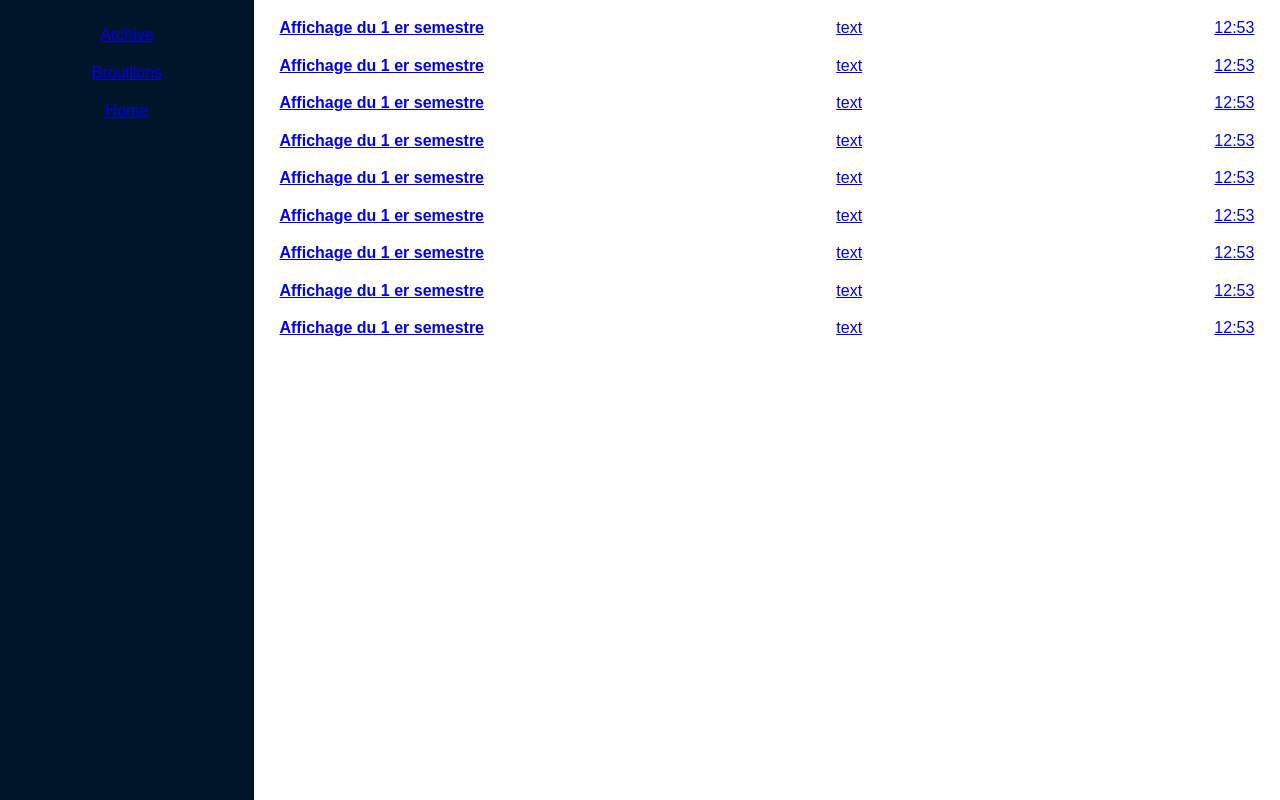
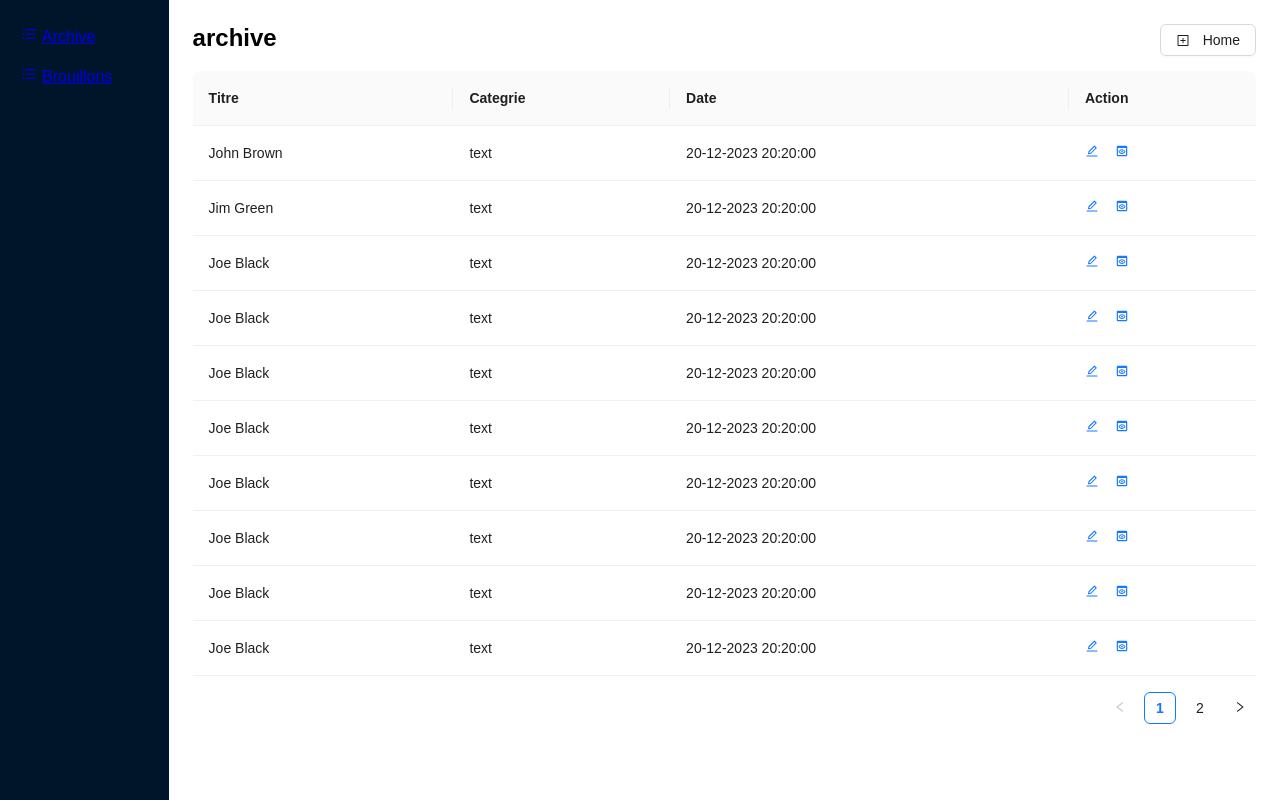
Before and after one commit to i-Glow/systeme-affichage, a React (Vite) app in the folder client/: page /archive in a window 1280 px wide. Built offline with nearby package versions, Linux system fonts and the light colour scheme.

Commit message:
Archive page completed , stil some href problem in edit and view , icon on leftSide

```diff
--- a/client/index.css
+++ /dev/null
@@ -1,3 +0,0 @@
-#root{
-    min-height: 100vh;
-}
--- a/client/index.html
+++ b/client/index.html
@@ -3,8 +3,6 @@
   <head>
     <meta charset="UTF-8" />
     <link rel="icon" type="image/svg+xml" href="/vite.svg" />
-
-    <link rel="stylesheet" href="./index.css">
     <meta name="viewport" content="width=device-width, initial-scale=1.0" />
     <title>Vite + React + TS</title>
   </head>
--- a/client/package.json
+++ b/client/package.json
@@ -13,6 +13,7 @@
     "axios": "^1.3.3",
     "react": "^18.2.0",
     "react-dom": "^18.2.0",
+    "react-icons": "^4.7.1",
     "react-router-dom": "^6.8.1",
     "styled-components": "^5.3.6"
   },
--- a/client/src/App.tsx
+++ b/client/src/App.tsx
@@ -1,22 +1,23 @@
+import { Routes, Route, BrowserRouter } from "react-router-dom";
 
-import { Routes, Route, BrowserRouter } from "react-router-dom"
-
-import HomePage from './pages/Layout'
-import Home from './pages/Home'
-import Archive from './pages/Archive'
-import Brouillons from './pages/Brouillons'
+import HomePage from "./pages/Layout";
+import Home from "./pages/Home";
+import Archive from "./pages/Archive";
+import Brouillons from "./pages/Brouillons";
+import ArchiveDetail from "./pages/ArchiveDetail";
 function App() {
   return (
     <BrowserRouter>
       <Routes>
-          <Route path="/" element={ <HomePage/> }>
-               <Route path="archive" element={ <Archive/> }></Route>
-                <Route path="Home" element={ <Home/> }></Route>
-                <Route path="Brouillons" element={ <Brouillons/> }></Route>
-          </Route>
+        <Route path="/" element={<HomePage />}>
+          <Route path="archive" element={<Archive />}></Route>
+          <Route path="archive/:archiveId" element={<ArchiveDetail />}></Route>
+          <Route path="Home" element={<Home />}></Route>
+          <Route path="Brouillons" element={<Brouillons />}></Route>
+        </Route>
       </Routes>
     </BrowserRouter>
-    )
+  );
 }
 
 export default App;
--- a/client/src/components/Style/Style.ts
+++ b/client/src/components/Style/Style.ts
@@ -1,33 +1,60 @@
 import styled from "styled-components";
 export const Input = styled.input`
-    border: 1px solid #787CE3;
-`
+  border: 1px solid #787ce3;
+`;
 export const LeftSide = styled.div`
-    display:flex;
-    flex-direction:column;
-    align-items: center;
-    width: 25%;
+  display: flex;
+  flex-direction: column;
+  align-items: flex-start;
+  width: 15%;
   background-color: #001529;
   color: white;
-    gap:20px;
+  gap: 20px;
   padding-top: 2%;
-`
+  padding-left: 1.65%;
+`;
 export const ConatinerFLex = styled.div`
-    display:flex;
+  display: flex;
   min-height: 100vh;
   width: 100%;
-`
+`;
 export const Items = styled.div`
   display: flex;
   justify-content: space-between;
   width: 100%;
   margin-top: 2%;
-`
+`;
 export const Main = styled.div`
   display: flex;
   width: 100%;
-    padding:0 2% 0 2%;
-`
+  padding: 24px;
+  flex-direction: column;
+`;
 export const Div = styled.div`
   width: 100%;
-`
+`;
+export const MainContainer = styled(Main)`
+  justify-content: center;
+  flex-direction: column;
+  gap: 20px;
+  height: 100%;
+  & > * {
+    display: flex;
+    margin: 2% auto;
+  }
+`;
+export const DivSpaceAround = styled.div`
+  display: flex;
+  justify-content: space-evenly;
+  width: 100%;
+`;
+export const DivSpaceBettwen = styled.div`
+  display: flex;
+  justify-content: space-between;
+  width: 100%;
+  margin-bottom: 1.4%;
+`;
+export const SvgPosition = styled.span`
+  margin-right: 5px;
+  transform: translateY(1.5px);
+`;
--- a/client/src/pages/Archive.tsx
+++ b/client/src/pages/Archive.tsx
@@ -1,79 +1,196 @@
 import React from "react";
-import { Items,Div } from "../components/Style/Style";
-import { Link, Navigate } from "react-router-dom"
+import { Items, Div, SvgPosition } from "../components/Style/Style";
+import { Link, Navigate, useNavigate } from "react-router-dom";
 const array = [
   {
-    id:1,
+    id: 1,
     titre: "Affichage du 1 er semestre",
     date: "12:53",
     categorie: "text",
   },
   {
-    id:2,
+    id: 2,
     titre: "Affichage du 1 er semestre",
     date: "12:53",
     categorie: "text",
   },
   {
-    id:3,
+    id: 3,
     titre: "Affichage du 1 er semestre",
     date: "12:53",
     categorie: "text",
   },
   {
-    id:4,
+    id: 4,
     titre: "Affichage du 1 er semestre",
     date: "12:53",
     categorie: "text",
   },
   {
-    id:5,
+    id: 5,
     titre: "Affichage du 1 er semestre",
     date: "12:53",
     categorie: "text",
   },
   {
-    id:6,
+    id: 6,
     titre: "Affichage du 1 er semestre",
     date: "12:53",
     categorie: "text",
   },
   {
-    id:7,
+    id: 7,
     titre: "Affichage du 1 er semestre",
     date: "12:53",
     categorie: "text",
   },
   {
-    id:8,
+    id: 8,
     titre: "Affichage du 1 er semestre",
     date: "12:53",
     categorie: "text",
   },
   {
-    id:9,
+    id: 9,
     titre: "Affichage du 1 er semestre",
     date: "12:53",
     categorie: "text",
   },
 ];
+
+import { Space, Table } from "antd";
+import type { ColumnsType } from "antd/es/table";
+import { AiOutlineEdit } from "react-icons/ai";
+import { MdOutlinePreview } from "react-icons/md";
+interface DataType {
+  id: string;
+  titre: string;
+  categrie: string;
+  date: string;
+}
+
+const columns: ColumnsType<DataType> = [
+  {
+    title: "Titre",
+    dataIndex: "titre",
+    key: "titre",
+  },
+  {
+    title: "Categrie",
+    dataIndex: "categrie",
+    key: "categrie",
+  },
+  {
+    title: "Date",
+    dataIndex: "date",
+    key: "date",
+  },
+  {
+    title: "Action",
+    key: "action",
+    render: (_, recorde) => (
+      <Space size="middle">
+        <a href={`edit/${recorde.id}`}>
+          <AiOutlineEdit />
+          </a>
+        <a href={`/archive/${recorde.id}`}>
+          <MdOutlinePreview />
+          </a>
+      </Space>
+    ),
+  },
+];
+
+const data: DataType[] = [
+  {
+    id: "1",
+    titre: "John Brown",
+    categrie: "text",
+    date: "20-12-2023 20:20:00",
+  },
+  {
+    id: "2",
+    titre: "Jim Green",
+    categrie: "text",
+    date: "20-12-2023 20:20:00",
+  },
+  {
+    id: "3",
+    titre: "Joe Black",
+    categrie: "text",
+    date: "20-12-2023 20:20:00",
+  },
+  {
+    id: "3",
+    titre: "Joe Black",
+    categrie: "text",
+    date: "20-12-2023 20:20:00",
+  },
+  {
+    id: "3",
+    titre: "Joe Black",
+    categrie: "text",
+    date: "20-12-2023 20:20:00",
+  },
+  {
+    id: "3",
+    titre: "Joe Black",
+    categrie: "text",
+    date: "20-12-2023 20:20:00",
+  },
+  {
+    id: "3",
+    titre: "Joe Black",
+    categrie: "text",
+    date: "20-12-2023 20:20:00",
+  },
+  {
+    id: "3",
+    titre: "Joe Black",
+    categrie: "text",
+    date: "20-12-2023 20:20:00",
+  },
+  {
+    id: "3",
+    titre: "Joe Black",
+    categrie: "text",
+    date: "20-12-2023 20:20:00",
+  },
+  {
+    id: "3",
+    titre: "Joe Black",
+    categrie: "text",
+    date: "20-12-2023 20:20:00",
+  },
+  {
+    id: "3",
+    titre: "Joe Black",
+    categrie: "text",
+    date: "20-12-2023 20:20:00",
+  },
+];
 export default function Archive() {
+  const navigate = useNavigate();
+
   return (
     <Div>
-    {array.map((item, index) => (
-      <Link to={`${item.id}`}>
-    <Items key={index}>
-
+      <Table columns={columns} dataSource={data} />
+      {/* {array.map((item) => (
+        <div
+          key={item.id}
+          onClick={() => {
+            navigate(`${item.id}`);
+          }}
+        >
+          <Items>
             <p>
               <b>{item.titre}</b>
             </p>
             <p>{item.categorie}</p>
             <p>{item.date}</p>
-
           </Items>
-    </Link>
-  ))}
-  </Div>)
-
-
+        </div>
+      ))} */}
+    </Div>
+  );
 }
--- /dev/null
+++ b/client/src/pages/ArchiveDetail.tsx
@@ -0,0 +1,48 @@
+import React from "react";
+import { MainContainer, Div ,DivSpaceAround } from "../components/Style/Style";
+const array = [
+  {
+    id: 1,
+    titre: "Affichage du 1 er semestre",
+
+    categorie: "text",
+    contenu: "this is a garbage message you dont need to read it",
+    created_at: "2023-02-17T21:22:40.254Z",
+    edited_at: "2023-02-17T21:22:40.254Z",
+    date_debut: "2023-02-17T21:22:40.254Z",
+    date_fin: "2023-02-17T21:22:40.254Z",
+    niveau: ["L1", "L2", "L3"],
+  },
+];
+array[0].created_at = array[0].created_at.replace("T", " ");
+array[0].created_at = array[0].created_at.split(".")[0];
+
+array[0].edited_at = array[0].edited_at.replace("T", " ");
+array[0].edited_at = array[0].edited_at.split(".")[0];
+
+array[0].date_debut = array[0].date_debut.replace("T", " ");
+array[0].date_debut = array[0].date_debut.split(".")[0];
+
+array[0].date_fin = array[0].date_fin.replace("T", " ");
+array[0].date_fin = array[0].date_fin.split(".")[0];
+
+export default function ArchiveDetail() {
+  return (
+    <Div>
+      {array.map((item) => (
+        <MainContainer key={item.id}>
+          <h2>{item.titre}</h2>
+          <p>Categorie : {item.categorie}</p>
+          <p>{item.contenu}</p>
+          <p>Cree le : {item.created_at}</p>
+          <p>Edit le : {item.edited_at}</p>
+          <DivSpaceAround>
+            <p>Publie le : {item.date_debut}</p>
+            <p>Fin de publiment le : {item.date_fin}</p>
+          </DivSpaceAround>
+          <p>Niveau : {item.niveau}</p>
+        </MainContainer>
+      ))}
+    </Div>
+  );
+}
--- a/client/src/pages/Layout.tsx
+++ b/client/src/pages/Layout.tsx
@@ -1,17 +1,39 @@
-import React from 'react'
-import { Link, Outlet } from 'react-router-dom'
-import {ConatinerFLex,LeftSide,Main} from "../components/Style/Style"
+import React from "react";
+import { Link, Outlet, useNavigate, useLocation } from "react-router-dom";
+import {
+  ConatinerFLex,
+  LeftSide,
+  Main,
+  DivSpaceBettwen,
+  SvgPosition,
+} from "../components/Style/Style";
+import { Button } from "antd";
+import { AiOutlinePlusSquare , AiOutlineUnorderedList} from "react-icons/ai";
 export default function HomePage() {
+  const navigate = useNavigate();
+  let location = useLocation();
   return (
-    <ConatinerFLex >
-        <LeftSide>
-            <Link to="archive">Archive</Link>
-            <Link to="Brouillons">Brouillons</Link>
-            <Link to="Home">Home</Link>
-        </LeftSide>
-        <Main >
-            <Outlet/>
-        </Main>
+    <ConatinerFLex>
+      <LeftSide>
+        <Link to="archive"><SvgPosition>{<AiOutlineUnorderedList/>}</SvgPosition>Archive</Link>
+        <Link to="Brouillons"><SvgPosition>{<AiOutlineUnorderedList/>}</SvgPosition>Brouillons</Link>
+      </LeftSide>
+      <Main>
+        <DivSpaceBettwen>
+          <h2>{location.pathname.replace("/","")}</h2>
+          <Button
+            onClick={() => {
+              navigate("Home");
+            }}
+          >
+            <SvgPosition>
+              <AiOutlinePlusSquare />
+            </SvgPosition>
+            <span>Home</span>
+          </Button>
+        </DivSpaceBettwen>
+        <Outlet />
+      </Main>
     </ConatinerFLex>
-  )
+  );
 }
```
Also changed, not shown: 1 other file (tests, documents, lock files or other folders). Lines whose indentation alone changed are shown as unchanged.
